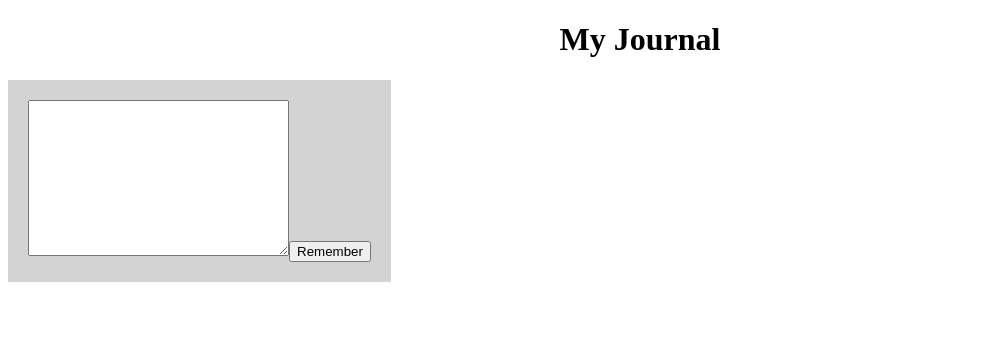
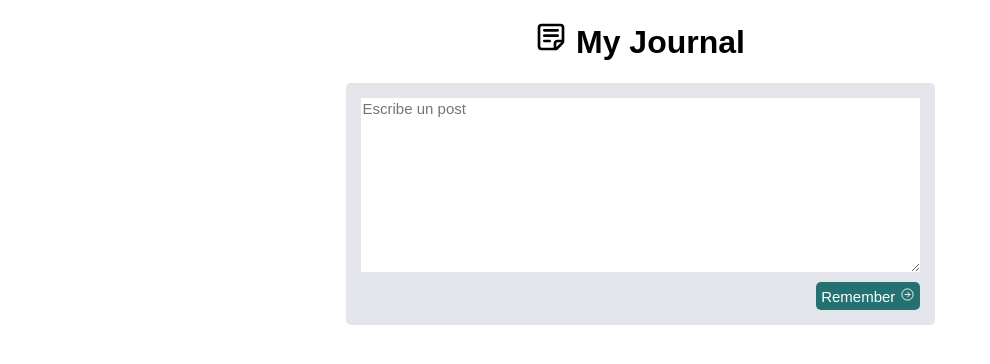
Before and after one commit to itbielidev/practica-post, a Vue app: page / in a window 1280 px wide. Shown: the top 364 px of the page, without its empty margins (0-990 px from the left). Built offline with nearby package versions, Linux system fonts and the light colour scheme.

Commit message:
wip at form component

```diff
--- a/src/App.vue
+++ b/src/App.vue
@@ -1,12 +1,13 @@
 <script setup lang="ts">
 import Formulari from './components/Formulari.vue';
+import TextIcon from '@/components/icons/TextIcon.vue'
 </script>
 
 <template>
   <!-- <div class="principal">
   </div> -->
 
-    <h1>My Journal</h1>
+    <h1> <TextIcon /> My Journal</h1>
 
 
 
@@ -34,4 +35,9 @@ section{
   display: flex;
 }
 
+*{
+  font-family: Arial, Helvetica, sans-serif;
+  justify-content: center;
+}
+
 </style>
--- a/src/components/Formulari.vue
+++ b/src/components/Formulari.vue
@@ -1,11 +1,11 @@
 <template>
     <!-- <h2>Formulari</h2> -->
     <form  @submit="gestionarSubmit" action="">
-    <textarea :value="body" ref="textarea" name="" id="" cols="30" rows="10">
+    <textarea :value="body" ref="textarea" class="text-box" name="" id="" cols="60" rows="10" placeholder="Escribe un post">
 
     </textarea>
     <Emojis></Emojis>
-    <button class="submitButton" type="submit">Remember</button>
+    <button class="submitButton" type="submit">Remember <SubmitButton/></button>
   </form>
 </template>
 
@@ -13,6 +13,7 @@
 import type Entry from '@/types/Entry';
 import { computed, ref } from 'vue';
 import Emojis from '../components/icons/Emojis.vue';
+import SubmitButton from './icons/SubmitButton.vue';
 
 const emit = defineEmits<{
   (e:"@create",entry:Entry):void
@@ -44,11 +45,30 @@ const gestionarSubmit = ()=>{
 
 <style scoped>
 form{
-  padding: 20px;
-  background-color: lightgrey;
-  gap:10px
+  background-color:#e4e4eb;
+  gap:10px;
+  padding: 15px;
+  display: flex;
+  flex-direction: column;
+  border-radius: 5px;
 }
 
+.text-box{
+  border: white;
+  font-size: 15px;
+  font-family: Arial, Helvetica, sans-serif;
+}
 
+.submitButton{
+  align-self: flex-end;
+  background-color:#237171 ;
+  border: 0px;
+  font-size: 15px;
+  color: white;
+  padding: 5px;
+  border-radius: 5px;
+  font-weight:lighter;
+  align-items: center;
+}
 
 </style>
--- /dev/null
+++ b/src/components/icons/SubmitButton.vue
@@ -0,0 +1,3 @@
+<template>
+    <svg xmlns="http://www.w3.org/2000/svg" width="1em" height="1em" viewBox="0 0 512 512"><path fill="none" stroke="currentColor" stroke-linecap="round" stroke-linejoin="round" stroke-width="32" d="M262.62 336L342 256l-79.38-80m68.35 80H170"/><path fill="none" stroke="currentColor" stroke-miterlimit="10" stroke-width="32" d="M256 448c106 0 192-86 192-192S362 64 256 64S64 150 64 256s86 192 192 192Z"/></svg>
+  </template>
--- /dev/null
+++ b/src/components/icons/TextIcon.vue
@@ -0,0 +1,3 @@
+<template>
+    <svg xmlns="http://www.w3.org/2000/svg" width="1em" height="1em" viewBox="0 0 24 24"><path fill="none" stroke="currentColor" stroke-linecap="round" stroke-linejoin="round" stroke-width="2" d="M21 15V5a2 2 0 0 0-2-2H5a2 2 0 0 0-2 2v14a2 2 0 0 0 2 2h10m6-6v.172a2 2 0 0 1-.586 1.414l-3.828 3.828a2 2 0 0 1-1.414.586H15m6-6h-4a2 2 0 0 0-2 2v4M7 7h10M7 11h10M7 15h4"/></svg>
+</template>
```
